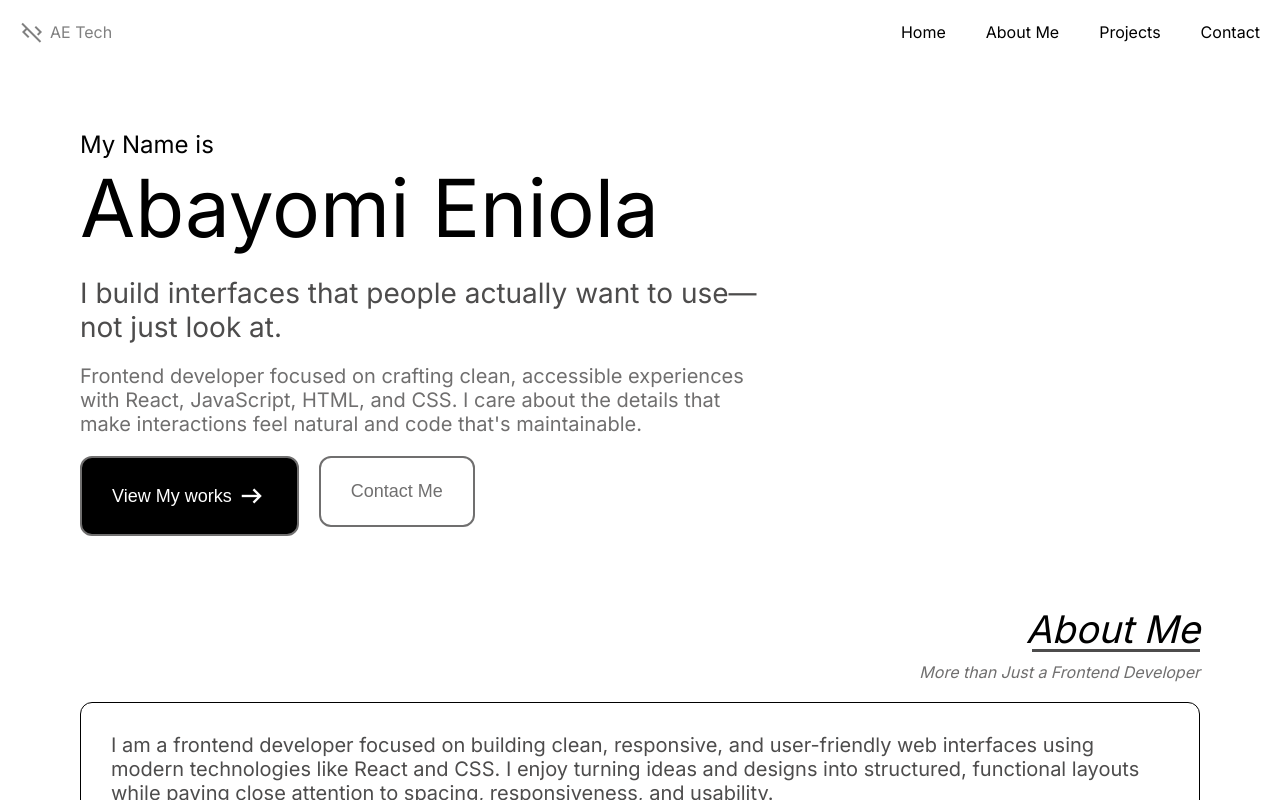
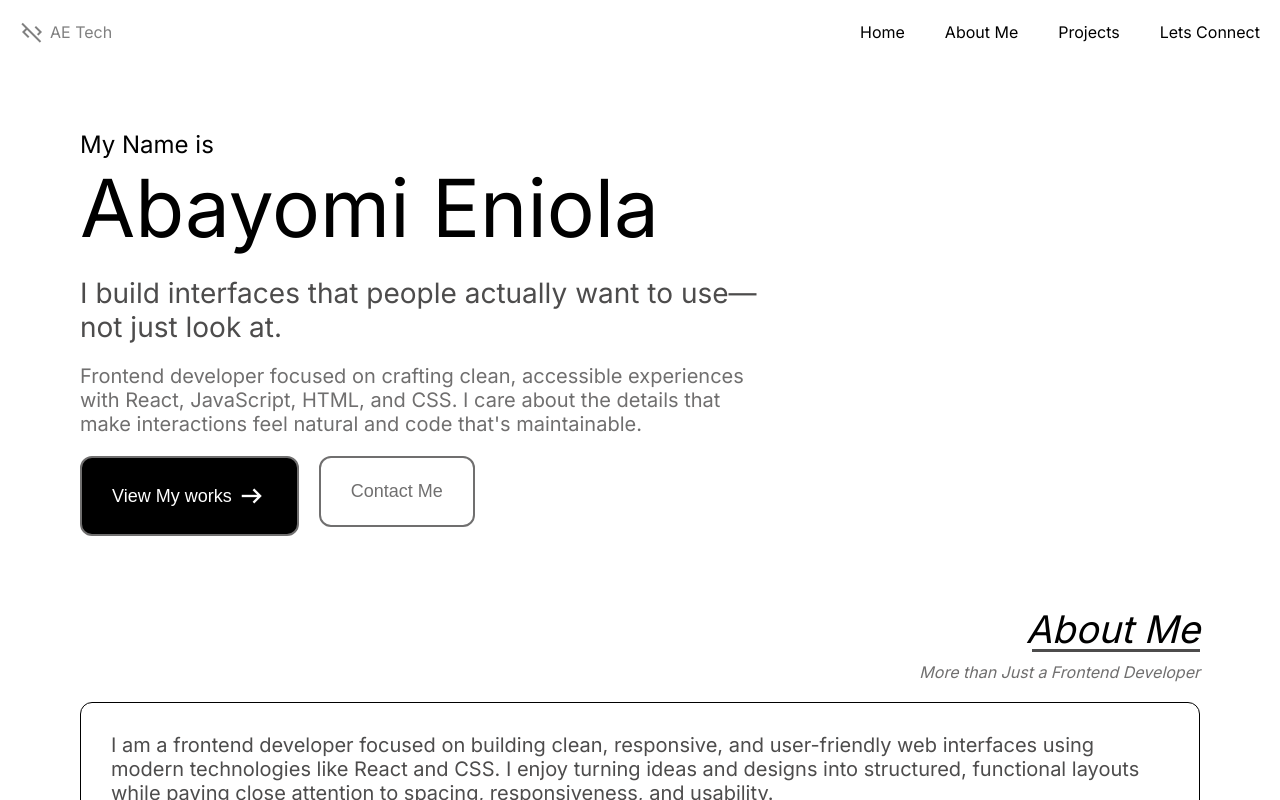
Before and after one commit to eniola256/Portfolio, a React (Vite) app: page / in a window 1280 px wide. Shown: the top 800 px of the page. Built offline with nearby package versions, Linux system fonts and the light colour scheme.

Commit message:
Final fix 1

```diff
--- a/src/Contact.jsx
+++ b/src/Contact.jsx
@@ -13,7 +13,7 @@ function Contact() {
           ref={headRef}
           className={`contact-head fade-in ${headVisible ? "show" : ""}`}
         >
-          <h2>Contact Me</h2>
+          <h2>Contact </h2>
           <p>
             I'm always open to discussing new projects, opportunities, or just chatting about frontend development. Feel free to reach out.
           </p>
--- a/src/Navbar.jsx
+++ b/src/Navbar.jsx
@@ -15,7 +15,7 @@ function Navbar() {
         <a href="#home" onClick={() => setIsOpen(false)}>Home</a>
         <a href="#About" onClick={() => setIsOpen(false)}>About Me</a>
         <a href="#Projects" onClick={() => setIsOpen(false)}>Projects</a>
-        <a href="#Contact" onClick={() => setIsOpen(false)}>Contact</a>
+        <a href="#Contact" onClick={() => setIsOpen(false)}>Lets Connect</a>
       </div>
 
       <div className="menu-toggle" onClick={() => setIsOpen(!isOpen)}>
```
